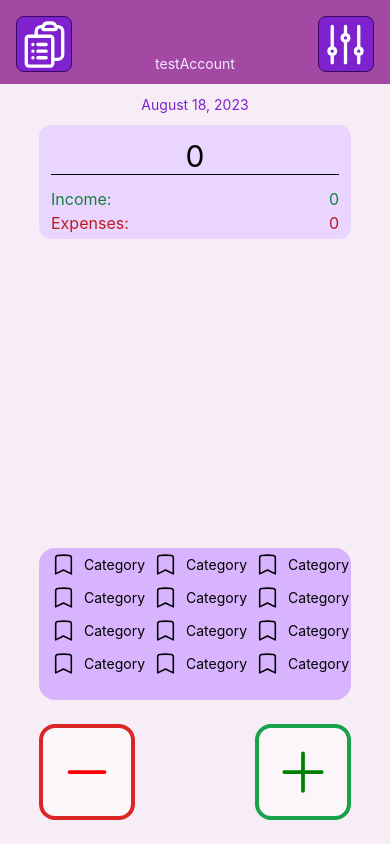
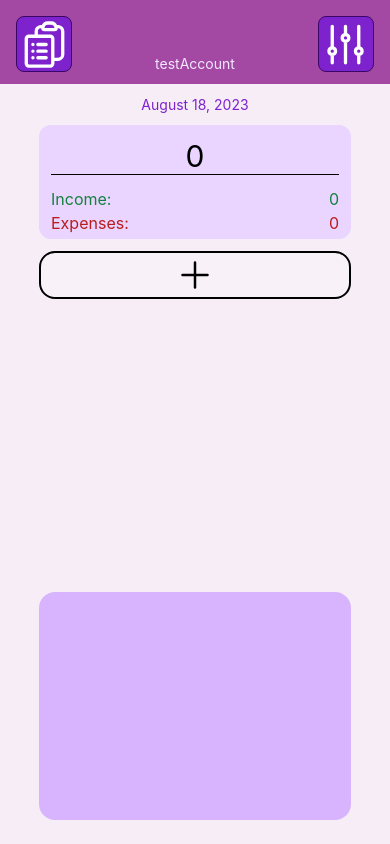
Before and after one commit to EZhitnikovich/FinApp, a React Native app: screen /Home in a window 390 px wide. Built offline with nearby package versions, Linux system fonts and the light colour scheme.

Commit message:
add chart and legend

```diff
--- a/components/chart.tsx
+++ b/components/chart.tsx
@@ -1,13 +1,17 @@
 import { View, Text } from "react-native";
 import PieChart from "react-native-pie-chart";
-import { Category, Transaction } from "../../types";
+import { Category, CategoryTypes, Transaction } from "../types";
 
 type ChartProps = {
   history: Transaction[];
   categories: Category[];
+  type: CategoryTypes;
 };
 
-export const Chart = ({ history, categories }: ChartProps) => {
+export const Chart = ({ history, categories, type }: ChartProps) => {
+  var hist = history.filter(
+    (x) => categories.find((c) => c.id === x.categoryId)?.categoryType === type
+  );
   const getSumWithCategories = (history: Transaction[]) => {
     var result: {
       key: string;
@@ -29,22 +33,24 @@ export const Chart = ({ history, categories }: ChartProps) => {
     return result;
   };
 
-  let sumWithCategories = getSumWithCategories(history);
+  let sumWithCategories = getSumWithCategories(hist);
 
-  return history.length > 0 ? (
+  return sumWithCategories.length > 0 ? (
     <View className="m-auto py-5">
+      <View>
         <PieChart
           widthAndHeight={200}
-        series={sumWithCategories.map((x) => x.value)}
+          series={sumWithCategories.map((x) => Math.abs(x.value))}
           sliceColor={sumWithCategories.map(
             (x) => categories.find((c) => c.id == x.key)?.color ?? "#000000"
           )}
           coverRadius={0.6}
         />
       </View>
+    </View>
   ) : (
-    <View className="flex flex-1 items-center justify-center">
-      <Text className="font-semibold text-4xl">No data</Text>
+    <View className="rounded-full w-[200] h-[200] bg-purple-400 m-auto">
+      <View className="rounded-full w-[120] h-[120] bg-white m-auto"></View>
     </View>
   );
 };
--- a/components/legend.tsx
+++ b/components/legend.tsx
@@ -1,24 +1,62 @@
 import { FlatList, View, Text } from "react-native";
 import { BookmarkSquareIcon } from "react-native-heroicons/outline";
-import { Category } from "../types";
+import { Category, CategoryTypes, Transaction } from "../types";
 
 type LegendProps = {
+  history: Transaction[];
   categories: Category[];
+  type: CategoryTypes;
 };
 
-export const Legend = ({ categories }: LegendProps) => {
+export const Legend = ({ history, categories, type }: LegendProps) => {
+  let lst = categories.filter((x) => x.categoryType === type);
+  let hist = history.filter((x) => lst.find((c) => c.id === x.categoryId));
+  let totalSum = hist.reduce((prev, cur) => (prev += Math.abs(cur.amount)), 0);
+
+  let categoriesWithPercent: {
+    categroyId: string;
+    categroyName: string;
+    categoryColor: string;
+    value: number;
+    percent: number;
+  }[] = [];
+
+  for (let i = 0; i < hist.length; i++) {
+    let val = categoriesWithPercent.find(
+      (x) => x.categroyId === hist[i].categoryId
+    );
+
+    if (val) {
+      val.value += Math.abs(hist[i].amount);
+      val.percent = val.value / totalSum;
+    } else {
+      let category = categories.find((c) => c.id == hist[i].categoryId);
+      categoriesWithPercent.push({
+        categoryColor: category!.color,
+        categroyId: hist[i].categoryId,
+        categroyName: category!.name,
+        value: Math.abs(hist[i].amount),
+        percent: Math.abs(hist[i].amount) / totalSum,
+      });
+    }
+  }
+
   return (
     <FlatList
       persistentScrollbar={true}
       showsVerticalScrollIndicator={true}
-      numColumns={3}
-      data={categories}
+      data={categoriesWithPercent}
       keyExtractor={(_, index) => `${index}`}
       renderItem={({ item }) => (
-        <View style={{ flex: 1 / 3 }} className=" flex-row py-1">
-          <BookmarkSquareIcon color={item.color} />
-          <Text>
-            {item.name.length > 10 ? item.name.slice(0, 9) + "..." : item.name}
+        <View style={{ flex: 1 / 3 }} className="flex-row py-1">
+          <BookmarkSquareIcon size={28} color={item.categoryColor} />
+          <Text className="text-lg">
+            {item.categroyName.length > 10
+              ? item.categroyName.slice(0, 9) + "..."
+              : item.categroyName}
+          </Text>
+          <Text className="ml-auto text-lg">
+            {Math.round(item.percent * 100) + "%"}
           </Text>
         </View>
       )}
--- a/screens/HomeScreen.tsx
+++ b/screens/HomeScreen.tsx
@@ -1,30 +1,21 @@
-import {
-  View,
-  Text,
-  TouchableOpacity,
-  DeviceEventEmitter,
-  Image,
-} from "react-native";
-import React, { useEffect, useState } from "react";
+import { View, Text, TouchableOpacity, Image } from "react-native";
+import React, { useState } from "react";
 import { useIsFocused, useNavigation } from "@react-navigation/native";
 import { NativeStackNavigationProp } from "@react-navigation/native-stack";
 import { RootStackParams } from "../navigation/Navigation";
 
 import { Account, Category, CategoryTypes } from "../types/index";
 import { SafeAreaView } from "react-native-safe-area-context";
-import { storageKey } from "../utils/constants";
-import { getData, storeData } from "../utils/asyncStorage";
 import {
   AdjustmentsVerticalIcon,
-  BookmarkIcon,
-  CalendarIcon,
   ClipboardDocumentListIcon,
-  MinusIcon,
   PlusIcon,
 } from "react-native-heroicons/outline";
 import { StatusBar } from "expo-status-bar";
 import { theme } from "../theme";
 import { v4 as uuidv4 } from "uuid";
+import { Chart } from "../components/chart";
+import { Legend } from "../components/legend";
 
 let mockCategories: Category[] = [
   {
@@ -181,86 +172,10 @@ export default function HomeScreen() {
               </Text>
             </View>
           </View>
-          {/* chart */}
-          {/* TODO: remove temp items */}
-          <View className="flex-1 pb-6">
-            <View className="rounded-full w-[200] h-[200] bg-purple-400 m-auto">
-              <View className="rounded-full w-[120] h-[120] bg-white m-auto"></View>
-            </View>
-          </View>
-          {/* legend */}
-          {/* TODO: remove temp items */}
-          <View className="bg-purple-300 h-[20%] w-[80%] mx-auto rounded-2xl px-3 py-1">
-            <View className="flex-row">
-              <View className="flex-row pb-2">
-                <BookmarkIcon size={25} color={"black"} />
-                <Text className="my-auto pl-2 pr-2">Category</Text>
-              </View>
-              <View className="flex-row pb-2">
-                <BookmarkIcon size={25} color={"black"} />
-                <Text className="my-auto pl-2 pr-2">Category</Text>
-              </View>
-              <View className="flex-row pb-2">
-                <BookmarkIcon size={25} color={"black"} />
-                <Text className="my-auto pl-2 pr-2">Category</Text>
-              </View>
-            </View>
-            <View className="flex-row">
-              <View className="flex-row pb-2">
-                <BookmarkIcon size={25} color={"black"} />
-                <Text className="my-auto pl-2 pr-2">Category</Text>
-              </View>
-              <View className="flex-row pb-2">
-                <BookmarkIcon size={25} color={"black"} />
-                <Text className="my-auto pl-2 pr-2">Category</Text>
-              </View>
-              <View className="flex-row pb-2">
-                <BookmarkIcon size={25} color={"black"} />
-                <Text className="my-auto pl-2 pr-2">Category</Text>
-              </View>
-            </View>
-            <View className="flex-row">
-              <View className="flex-row pb-2">
-                <BookmarkIcon size={25} color={"black"} />
-                <Text className="my-auto pl-2 pr-2">Category</Text>
-              </View>
-              <View className="flex-row pb-2">
-                <BookmarkIcon size={25} color={"black"} />
-                <Text className="my-auto pl-2 pr-2">Category</Text>
-              </View>
-              <View className="flex-row pb-2">
-                <BookmarkIcon size={25} color={"black"} />
-                <Text className="my-auto pl-2 pr-2">Category</Text>
-              </View>
-            </View>
-            <View className="flex-row">
-              <View className="flex-row pb-2">
-                <BookmarkIcon size={25} color={"black"} />
-                <Text className="my-auto pl-2 pr-2">Category</Text>
-              </View>
-              <View className="flex-row pb-2">
-                <BookmarkIcon size={25} color={"black"} />
-                <Text className="my-auto pl-2 pr-2">Category</Text>
-              </View>
-              <View className="flex-row pb-2">
-                <BookmarkIcon size={25} color={"black"} />
-                <Text className="my-auto pl-2 pr-2">Category</Text>
-              </View>
-            </View>
-          </View>
-          {/* control */}
-          <View className="flex-row justify-between w-[80%] py-6 flex-grow-0 mx-auto">
-            {/* expenses */}
-            <TouchableOpacity
-              className="w-24 h-24 border-4 border-red-600 rounded-2xl items-center justify-center"
-              style={{ backgroundColor: theme.bgWhite(0.5) }}
-            >
-              <MinusIcon size={60} color={"red"} />
-            </TouchableOpacity>
           {/* income */}
           <TouchableOpacity
-              className="w-24 h-24 border-4 border-green-600 rounded-2xl items-center justify-center"
-              style={{ backgroundColor: theme.bgWhite(0.5) }}
+            className="w-[80%] h-12 border-2 border-black rounded-2xl items-center justify-center mx-auto"
+            style={{ backgroundColor: theme.bgWhite(0.2) }}
             onPress={() =>
               currentAccount
                 ? navigation.navigate("Income", {
@@ -270,8 +185,23 @@ export default function HomeScreen() {
                 : {}
             }
           >
-              <PlusIcon size={60} color={"green"} />
+            <PlusIcon size={40} color={"black"} />
           </TouchableOpacity>
+          {/* chart */}
+          <View className="flex-1 pb-6">
+            <Chart
+              categories={categories}
+              history={currentAccount.history}
+              type={CategoryTypes.expense}
+            />
+          </View>
+          {/* legend */}
+          <View className="bg-purple-300 h-[30%] w-[80%] mx-auto rounded-2xl px-3 py-1 mb-6">
+            <Legend
+              categories={categories}
+              history={currentAccount.history}
+              type={CategoryTypes.expense}
+            />
           </View>
         </View>
       </SafeAreaView>
```
Lines whose indentation alone changed are shown as unchanged.
